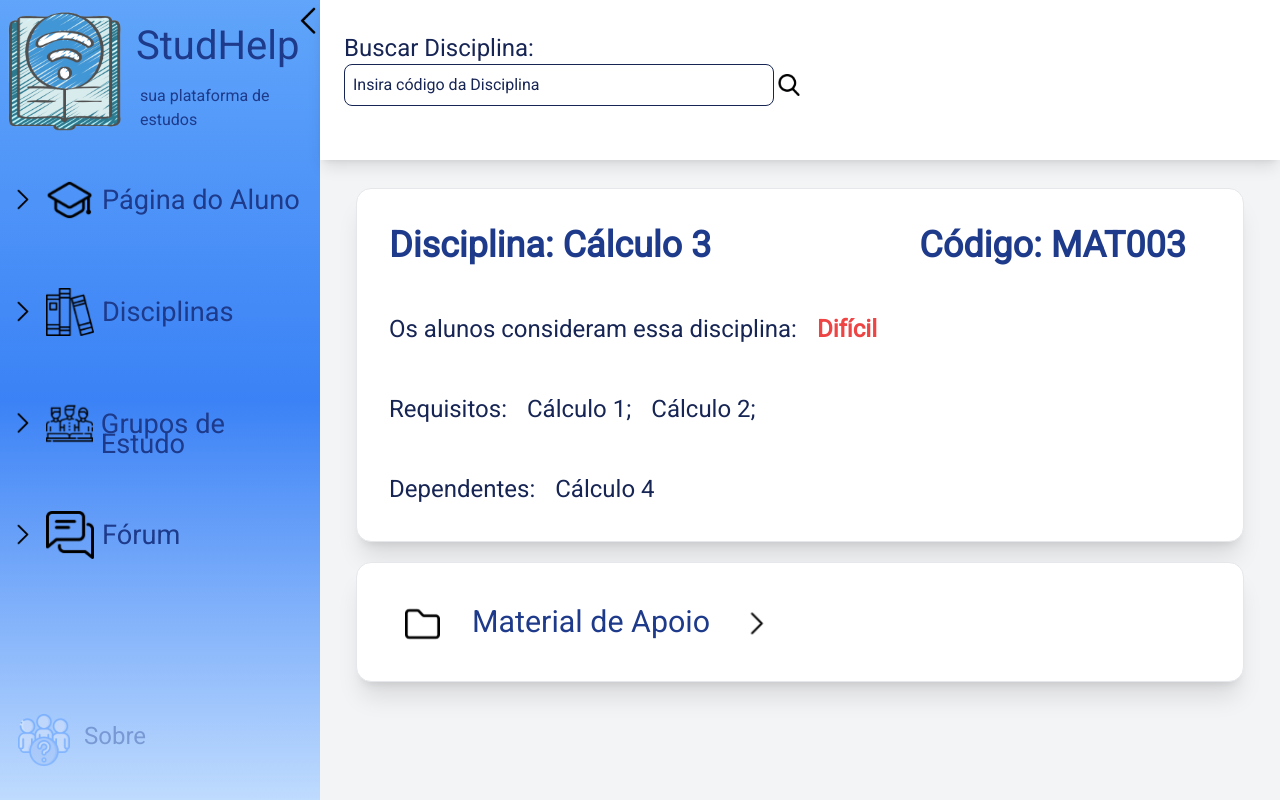
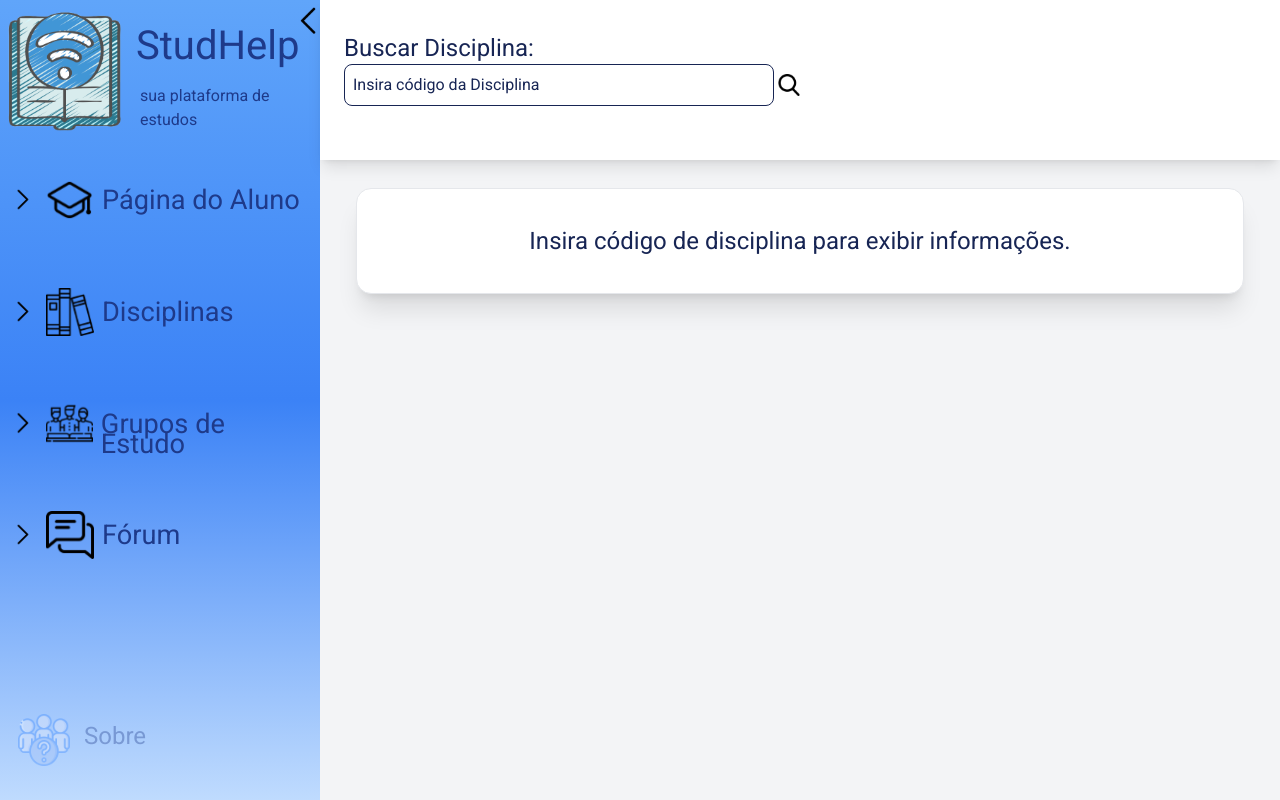
Before and after one commit to JVCA101/StudHelp, a React (Vite) app in the folder studHelp/: page /disciplinas in a window 1280 px wide. Built offline with nearby package versions, Linux system fonts and the light colour scheme; what tailwindcss-filters would draw is missing.

Commit message:
Discilpina busca

```diff
--- a/studHelp/src/pages/DisciplinesPage.tsx
+++ b/studHelp/src/pages/DisciplinesPage.tsx
@@ -8,10 +8,13 @@ import { ComponentStyle } from "../components/Models/ComponentStyle";
 import DisciplinesHeader from "../components/Headers/DisciplinesHeader";
 import BodyStyle from "../components/Models/BodyStyle";
 import { useState } from "react";
+import { Disciplina } from "../../props/data";
 
 const DisciplinesPage = () => {
   const open = useSelector((state: AppState) => state.open);
   const [inputContent, setInputContent] = useState("");
+
+  const disciplina: Disciplina = null;
 
   document.title = "Disciplinas - StudHelp";
   return (
@@ -24,6 +27,15 @@ const DisciplinesPage = () => {
           setInputContent={setInputContent}
           inputContent={inputContent}
         />
+        {disciplina === null ? (
+          <BodyStyle>
+            <ComponentStyle>
+              <h1 className="font-roboto text-center text-2xl">
+                Insira código de disciplina para exibir informações.
+              </h1>
+            </ComponentStyle>
+          </BodyStyle>
+        ) : (
           <BodyStyle>
             <ComponentStyle>
               <DisciplinesBody />
@@ -32,6 +44,7 @@ const DisciplinesPage = () => {
               <DisciplesMaterials />
             </ComponentStyle>
           </BodyStyle>
+        )}
       </PageComponents>
     </div>
   );
```
Lines whose indentation alone changed are shown as unchanged.
